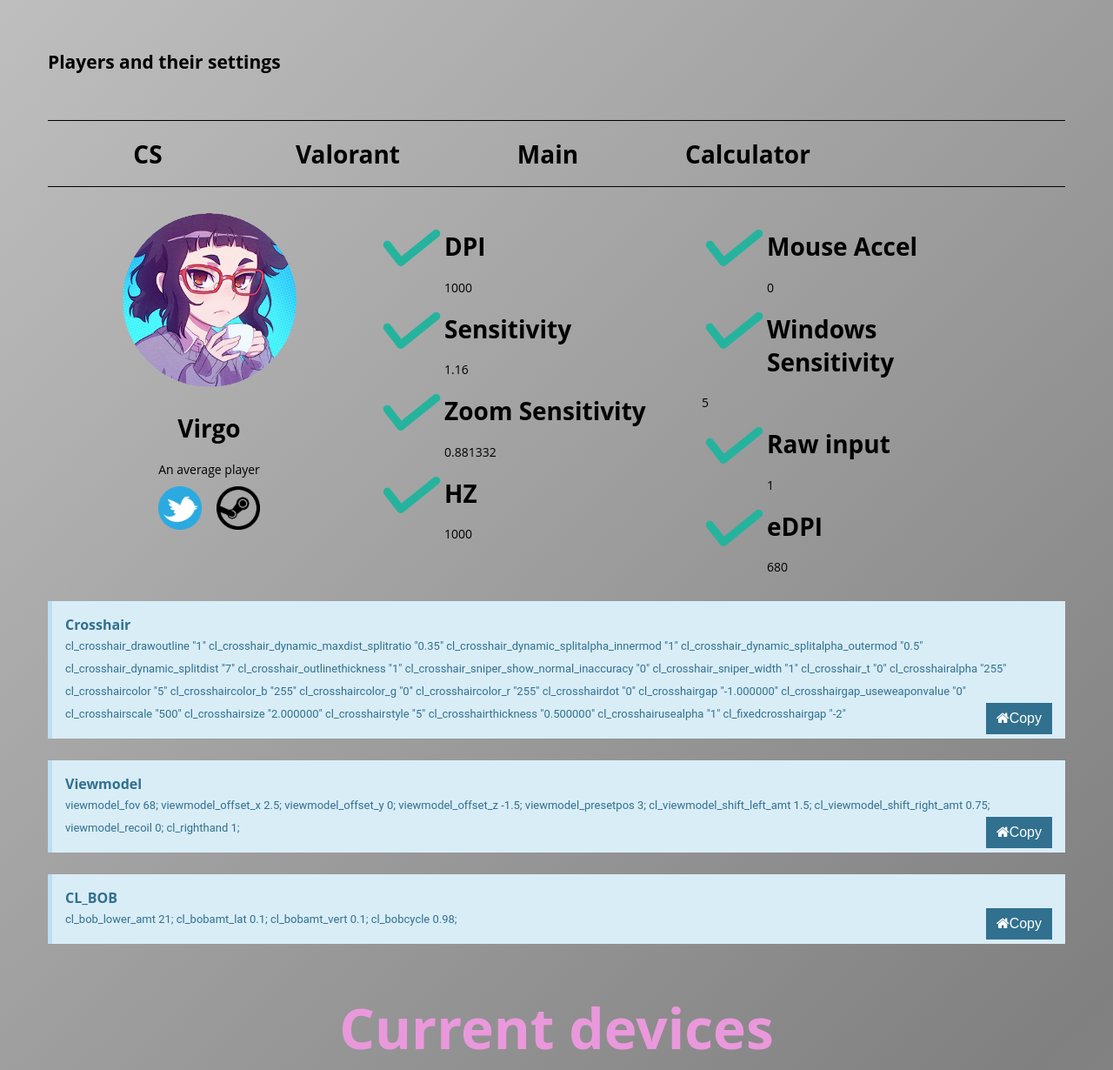
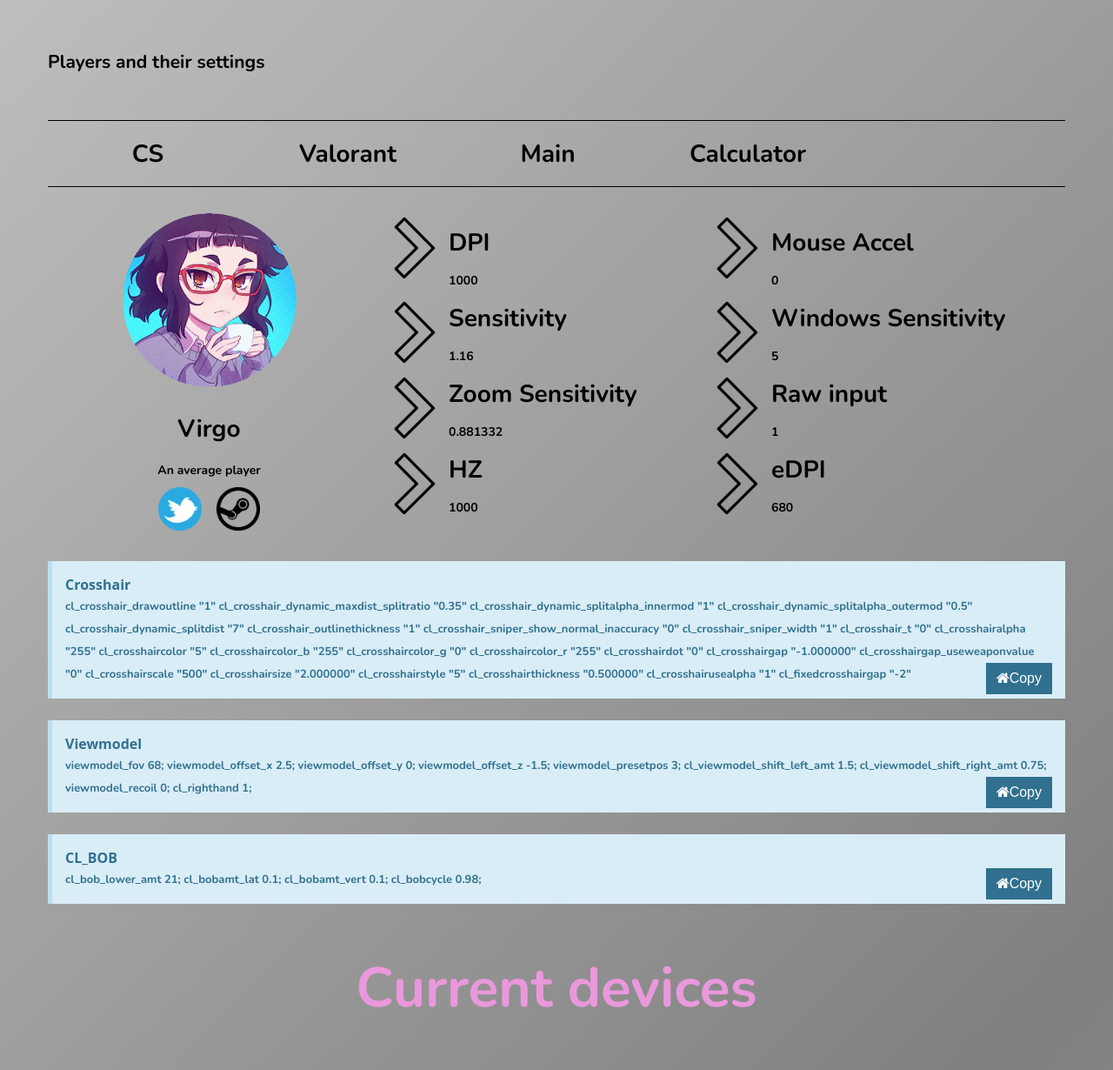
Before and after one commit to hewwodarkness/hewwodarkness.github.io, a PHP site: page / in a window 1280 px wide. Shown: the top 1230 px of the page at 87% size. Run offline with PHP 8.4, Linux system fonts and the light colour scheme.

Commit message:
done settings and fonts

```diff
--- a/css/style.css
+++ b/css/style.css
@@ -1,6 +1,6 @@
 body {
     margin: 0;
-    font-family: 'Open Sans', sans-serif;
+    font-family: 'Nunito', sans-serif;
     font-size: 14px;
     color: black;
     -webkit-font-smoothing: antialiased;
@@ -41,9 +41,11 @@ body {
     margin: auto;
     margin-top: 5px;
     border-bottom: 1px solid black;
+    font-family: 'Nunito', sans-serif;
 }
 .menutest{
     float: center;
+    font-family: 'Nunito', sans-serif;
 }
 
 .features1 {
@@ -121,8 +123,8 @@ body {
 
 .settings_icon {
     margin-bottom: 5px;
-    width: 75px;
-    height: 75px;
+    width: 80px;
+    height: 80px;
     float: left;
 }
 
@@ -144,6 +146,7 @@ body {
     max-width: 1170px;
     margin: auto;
     margin-top: 5px;
+    font-family: 'Nunito', sans-serif;
 
 }
 
@@ -174,7 +177,7 @@ body {
 }
 
 .alert-description {
-    font-family: "Roboto", Sans-serif;
+    font-family: 'Nunito', sans-serif;
     font-weight: 400;
 }
 
@@ -211,3 +214,17 @@ body {
     margin: 20px 0;
     padding-right: 30px;
 }
+
+.settings__title{
+    font-family: 'Nunito', sans-serif;
+    margin-bottom: 15px;
+    margin-top: 15px;
+}
+
+.setth4{
+    font-family: 'Nunito', sans-serif;
+    margin-block-start: 0px;
+    margin-block-end: 0em;
+    margin-inline-end: 0px;
+    margin-bottom: 10px;
+}
--- a/index.html
+++ b/index.html
@@ -8,6 +8,8 @@
     <link rel="stylesheet" href="css/style.css">
     <link rel="shortcut icon" href="img/8.png" type="image/png">
     <link rel="stylesheet" href="https://cdnjs.cloudflare.com/ajax/libs/font-awesome/4.7.0/css/font-awesome.min.css">
+    <link rel="preconnect" href="https://fonts.gstatic.com">
+    <link href="https://fonts.googleapis.com/css2?family=Nunito:wght@700&display=swap" rel="stylesheet">
 </head>
 <body>
 
@@ -51,30 +53,32 @@
             </div>
         </div>
         <div class="mouse_settings">
-            <img class="settings_icon" src="img/3.png" alt="">
-            <h1 class="features__title">DPI</h1> 1000
-            <br>
-            <img class="settings_icon" src="img/3.png" alt="">
-            <h1 class="features__title">Sensitivity</h1> 1.16
-            <br>
-            <img class="settings_icon" src="img/3.png" alt="">
-            <h1 class="features__title">Zoom Sensitivity</h1> 0.881332
-            <br>
-            <img class="settings_icon" src="img/3.png" alt="">
-            <h1 class="features__title">HZ</h1> 1000
+            <img class="settings_icon" src="img/10.png" alt="">
+            <h1 class="settings__title">DPI</h1>
+            <h4 class="setth4">1000</h4>
+            <img class="settings_icon" src="img/10.png" alt="">
+            <h1 class="settings__title">Sensitivity</h1>
+            <h4 class="setth4">1.16</h4>
+            <img class="settings_icon" src="img/10.png" alt="">
+            <h1 class="settings__title">Zoom Sensitivity</h1>
+            <h4 class="setth4">0.881332</h4>
+            <img class="settings_icon" src="img/10.png" alt="">
+            <h1 class="settings__title">HZ</h1>
+            <h4 class="setth4">1000</h4>
         </div>
         <div class="mouse_settings">
-            <img class="settings_icon" src="img/3.png" alt="">
-            <h1 class="features__title">Mouse Accel</h1> 0
-            <br>
-            <img class="settings_icon" src="img/3.png" alt="">
-            <h1 class="features__title">Windows Sensitivity</h1> 5
-            <br>
-            <img class="settings_icon" src="img/3.png" alt="">
-            <h1 class="features__title">Raw input</h1> 1
-            <br>
-            <img class="settings_icon" src="img/3.png" alt="">
-            <h1 class="features__title">eDPI</h1> 680
+            <img class="settings_icon" src="img/10.png" alt="">
+            <h1 class="settings__title">Mouse Accel</h1>
+            <h4 class="setth4">0</h4>
+            <img class="settings_icon" src="img/10.png" alt="">
+            <h1 class="settings__title">Windows Sensitivity</h1>
+            <h4 class="setth4">5</h4>
+            <img class="settings_icon" src="img/10.png" alt="">
+            <h1 class="settings__title">Raw input</h1>
+            <h4 class="setth4">1</h4>
+            <img class="settings_icon" src="img/10.png" alt="">
+            <h1 class="settings__title">eDPI</h1>
+            <h4 class="setth4">680</h4>
         </div>
 
     </div>
```
Also changed, not shown: img/10.png (added).
